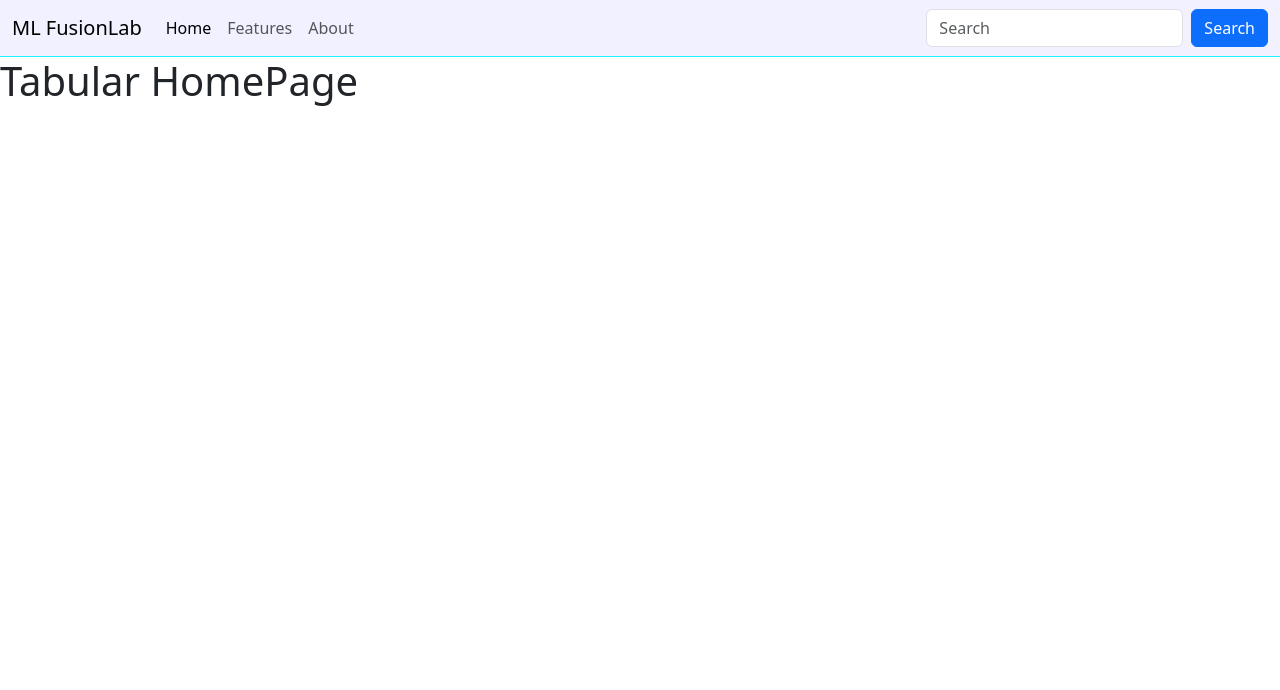
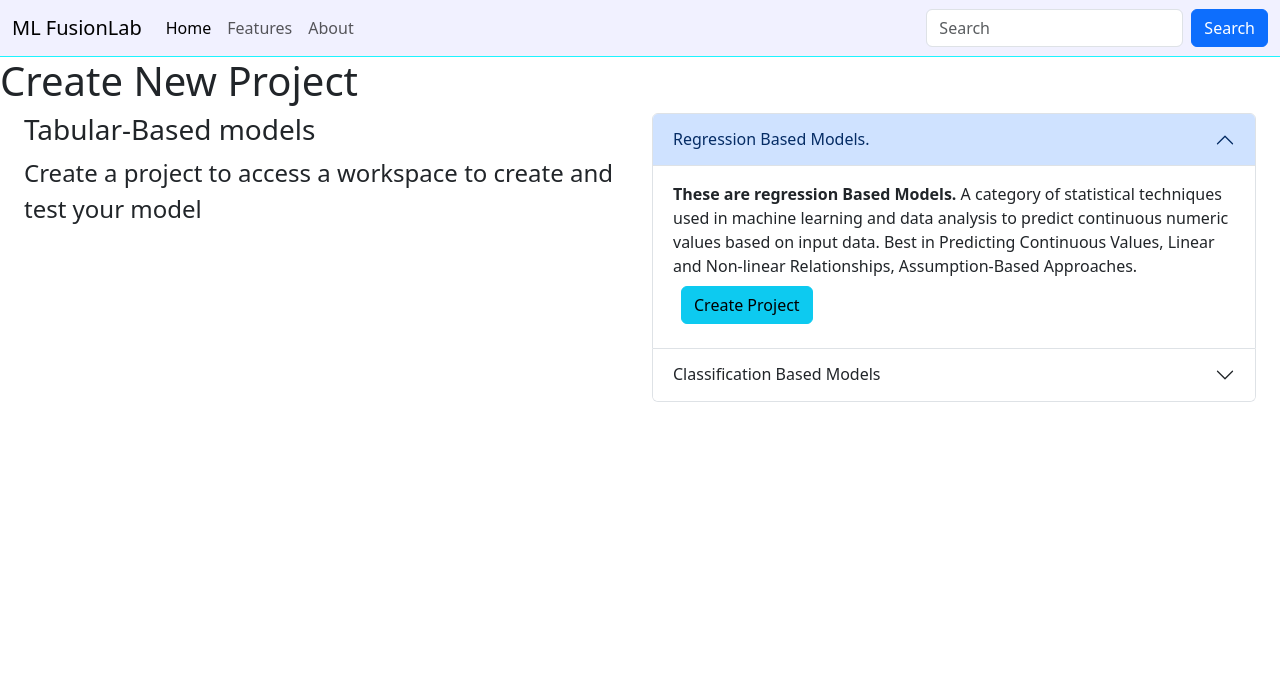
Before and after one commit to harikris001/MLFusionLab, a Django app: page /tabular/ in a window 1280 px wide. Shown: the top 690 px of the page. Run offline with Django 4.2, Linux system fonts and the light colour scheme.

Commit message:
tabular-regression

```diff
--- a/core/templates/core/login.html
+++ b/core/templates/core/login.html
@@ -18,10 +18,11 @@
           </p>
           <p class="card-text text-body-secondary ">Access to the best machine learning models online</p>
           <form method="post" enctype="multipart/form-data">
+            {% csrf_token %}
             <div class="row justify-content-center">
               <div class="col-10">
-                <label for="email" class="form-label">Email</label>
-                <input type="email" class="form-control" id="email" name="username">
+                <label for="username" class="form-label">Username</label>
+                <input type="text" class="form-control" id="username" name="username">
               </div>
             </div>
             <div class="row justify-content-center mt-4">
--- a/text_model/models.py
+++ b/text_model/models.py
@@ -1,4 +1,6 @@
 from django.db import models
 
-class TableDataFile(models.Model):
-    csv_file = models.FileField()
+class Project(models.Model):
+    name = models.CharField(max_length=256)
+    description = models.TextField(blank=True)
+    csv_file = models.FileField(upload_to='uploads/')
--- a/text_model/templates/tabular/tabular.html
+++ b/text_model/templates/tabular/tabular.html
@@ -2,5 +2,103 @@
 {% block title %}Tabular Models{% endblock %}
 
 {% block content %}
-<h1>Tabular HomePage</h1>
+<h1>Create New Project</h1>
+<div class="conatiner-md px-4">
+    <div class="row row-cols-md-2">
+        <div class="col-md-6">
+            <h3>Tabular-Based models</h3>
+            <p class="fs-4">Create a project to access a workspace to create and test your model</p>
+        </div>
+        <div class="col-md-6">
+            <div class="accordion" id="accordionExample">
+                <div class="accordion-item">
+                    <h2 class="accordion-header">
+                        <button class="accordion-button" type="button" data-bs-toggle="collapse"
+                            data-bs-target="#collapseOne" aria-expanded="true" aria-controls="collapseOne">
+                            Regression Based Models.
+                        </button>
+                    </h2>
+                    <div id="collapseOne" class="accordion-collapse collapse show" data-bs-parent="#accordionExample">
+                        <div class="accordion-body">
+                            <strong>These are regression Based Models.</strong> A category of statistical techniques
+                            used in machine learning and data analysis to predict continuous numeric values based on
+                            input data. Best in Predicting Continuous Values, Linear and Non-linear Relationships,
+                            Assumption-Based Approaches.
+                            <br>
+                            <button type="button" class="btn btn-info m-2" id="regression"
+                                onclick="regressionForm()">Create Project</button>
+                        </div>
+                    </div>
+                </div>
+                <div class="accordion-item">
+                    <h2 class="accordion-header">
+                        <button class="accordion-button collapsed" type="button" data-bs-toggle="collapse"
+                            data-bs-target="#collapseTwo" aria-expanded="false" aria-controls="collapseTwo">
+                            Classification Based Models
+                        </button>
+                    </h2>
+                    <div id="collapseTwo" class="accordion-collapse collapse" data-bs-parent="#accordionExample">
+                        <div class="accordion-body">
+                            <strong>These are classification based models.</strong> Classification-based models are a
+                            type of machine learning technique used for categorizing input data into distinct classes or
+                            categories. These models aim to learn patterns and relationships within the data to predict
+                            the class labels of new or unseen instances. Best in Categorical Prediction, Supervised
+                            Learning.
+                            <br>
+                            <button type="button" class="btn btn-info" id="classification"
+                                onclick="classificationForm()">Create Project</button>
+                        </div>
+                    </div>
+                </div>
+            </div>
+        </div>
+
+    </div>
+    <div class="row justify-content-center mt-5">
+        <div class="col-6">
+            <form method="post" id="regression-form" class="border border-primary-subtle rounded p-2" style="display: none;" enctype="multipart/form-data">
+                {% csrf_token %}
+                <h4>Regression Project details</h4>
+                <p class="fs-6 text-muted">Give details for creating a Regression based project</p>
+                <label for="project-name" class="form-label">Project Name:</label>
+                <input type="text" class="form-control" id="project-name" name="project-name">
+                <label for="project-description" class="form-label">Description</label>
+                <textarea name="project-description" id="project-description" rows="3" class="form-control"></textarea>
+                <input name="csv_file" accept=".csv" type="file" id="csv_file" class="form-control my-2" />
+                <input type="submit" class="btn btn-outline-info m-2" value="Create Project">
+            </form>
+            <form method="post" enctype="multipart/form-data" id="classification-form" class="border border-primary-subtle rounded p-2" style="display: none;">
+                {% csrf_token %}
+                <h4>Classification Project details</h4>
+                <p class="fs-6 text-muted">Give details for creating Classification based project</p>
+                <label for="project-name" class="form-label">Project Name:</label>
+                <input type="text" class="form-control" id="project-name" name="project-name" required>
+                <label for="project-description" class="form-label">Description</label>
+                <textarea name="project-description" id="project-description" rows="3" class="form-control"></textarea>
+                <input name="csv_file" accept=".csv" type="file" id="csv_file" class="form-control my-2" required/>
+                <input type="submit" class="btn btn-outline-info m-2" value="Create Project">
+            </form>
+        </div>
+    </div>
+</div>
 {% endblock content %}
+{% block script %}
+<script>
+    function classificationForm() {
+        var x = document.getElementById("classification-form");
+        var y = document.getElementById("regression-form");
+        if (x.style.display === "none") {
+            x.style.display = "block";
+            y.style.display = "none";
+        }
+    }
+    function regressionForm() {
+        var x = document.getElementById("classification-form");
+        var y = document.getElementById("regression-form");
+        if (y.style.display === "none") {
+            y.style.display = "block";
+            x.style.display = "none";
+        }
+    }
+</script>
+{% endblock script %}
--- a/text_model/urls.py
+++ b/text_model/urls.py
@@ -5,5 +5,6 @@ app_name = 'text_model'
 
 urlpatterns = [
     path('',views.tabular,name='tabular'),
-    path('tag/',views.tag,name='tag')
+    path('regression/',views.regression,name='regression'),
+    path('results/',views.training,name='training'),
 ]
--- a/text_model/views.py
+++ b/text_model/views.py
@@ -1,19 +1,78 @@
-from django.shortcuts import render
-from django_tables2.tables import Table
+from django.shortcuts import render, HttpResponseRedirect
+from . models import Project
+from . training_backend import train_models, best_model, train_best_model
+
 import pandas as pd
-from . models import TableDataFile
+from sklearn.linear_model import LinearRegression
+from sklearn.tree import DecisionTreeRegressor
+from sklearn.svm import SVR
+from sklearn.ensemble import RandomForestRegressor
+from sklearn.ensemble import GradientBoostingRegressor
 
-def tag(request):
-    if request.method == 'POST':
-        csvfile = request.FILES.get('csv_file')
-        data = pd.read_csv(csvfile)
-        # instance = TableDataFile(csv_file = request.FILES.get('csv_file'))
-        # instance.save()
-        fields = list(data.columns)
-        data = data.to_html(max_rows=6,classes=['table px-4 border border-info-subtle rounded'],justify='center')
-        context = {'df_table': data,'columns': fields}
-        return render(request, 'tabular/tag.html', context)
-    return render(request, 'tabular/tag.html')
+from sklearn.preprocessing import LabelEncoder
+
+
+def regression(request):
+    if request.method == 'GET':
+        pid = request.GET.get('pid')
+        file_path = Project.objects.filter(pk=pid).first().csv_file
+        df = pd.read_csv(file_path)
+        fields = list(df.columns)
+        df = df.to_html(max_rows=6,classes=['table px-4 border border-info-subtle rounded'],justify='center')
+        context = {'df_table': df,'columns': fields,'pid':pid}
+        return render(request, 'tabular/regression.html', context)
+    return render(request, 'tabular/regression.html')
 
 def tabular(request):
+    if request.method == 'POST':
+        pjt_name = request.POST.get('project-name')
+        desc = request.POST.get('project-description')
+        csv_file = request.FILES['csv_file']
+        pjt = Project(name = pjt_name, description = desc, csv_file = csv_file)
+        pjt.save()
+        return HttpResponseRedirect(f'regression/?pid={pjt.pk}')
     return render(request,'tabular/tabular.html')
+
+
+def training(request):
+    if request.method == 'POST':
+        project_id = request.GET.get('pid')
+        filepath = Project.objects.filter(pk=project_id).first().csv_file
+        print(filepath)
+        data = pd.read_csv(filepath)
+        data.drop_duplicates(inplace= True)
+        data.dropna(inplace=True)
+        cols = list(data.columns)
+        lab = LabelEncoder()
+        obdata,numdata = [],[]
+        for col in cols:
+            val = request.POST.get(col)
+            if val == 'string':
+                obdata.append(col)
+            elif val == 'integer' or val == 'float':
+                numdata.append(col)
+            else:
+                data = data.drop([col],axis=1)
+        data[obdata] = data[obdata].apply(lab.fit_transform)
+        target = request.POST.get('target')
+        x= data.drop(target,axis=1)
+        y= data[target]
+        algorithm = ['LinearRegression','DecisionTreeClassifier','RandomForestClassifier','GradientBoostingRegressor','SVR']
+        model1 = LinearRegression()
+        model2 = DecisionTreeRegressor()
+        model3 = RandomForestRegressor()
+        model4 = GradientBoostingRegressor()
+        model5 = SVR()
+        models_list = [model1, model2, model3, model4, model5]
+        R2=[]
+        RMSE = []
+        for model in models_list:
+            r2, rmse = train_models(model,x,y)
+            R2.append(r2)
+            RMSE.append(rmse)
+        output_df = pd.DataFrame({'Algorithm':algorithm, 'R2_Score': R2, 'RMSE':RMSE})
+        output_df = output_df.to_html(max_rows=6,classes=['table px-4 border border-info-subtle rounded'],justify='center')
+        best, max_score, avg_error = best_model(R2,RMSE)
+        train_best_model(model_list=models_list,index=best,x=x,y=y)
+        context = {'output_df': output_df,'best_model':algorithm[best],'score':max_score,'rmse':avg_error}
+        return render(request,'tabular/results.html', context)
```
Also changed, not shown: core/templates/core/signup.html (+4 -4 lines), core/views.py (+17 -2 lines), text_model/templates/tabular/regression.html (added, +40 -0 lines), text_model/templates/tabular/results.html (added, +17 -0 lines), text_model/templates/tabular/tag.html (deleted, +0 -36 lines), text_model/training_backend.py (added, +26 -0 lines), db.sqlite3, text_model/migrations/0002_project_delete_tabledatafile.py (added), 1 other file.
